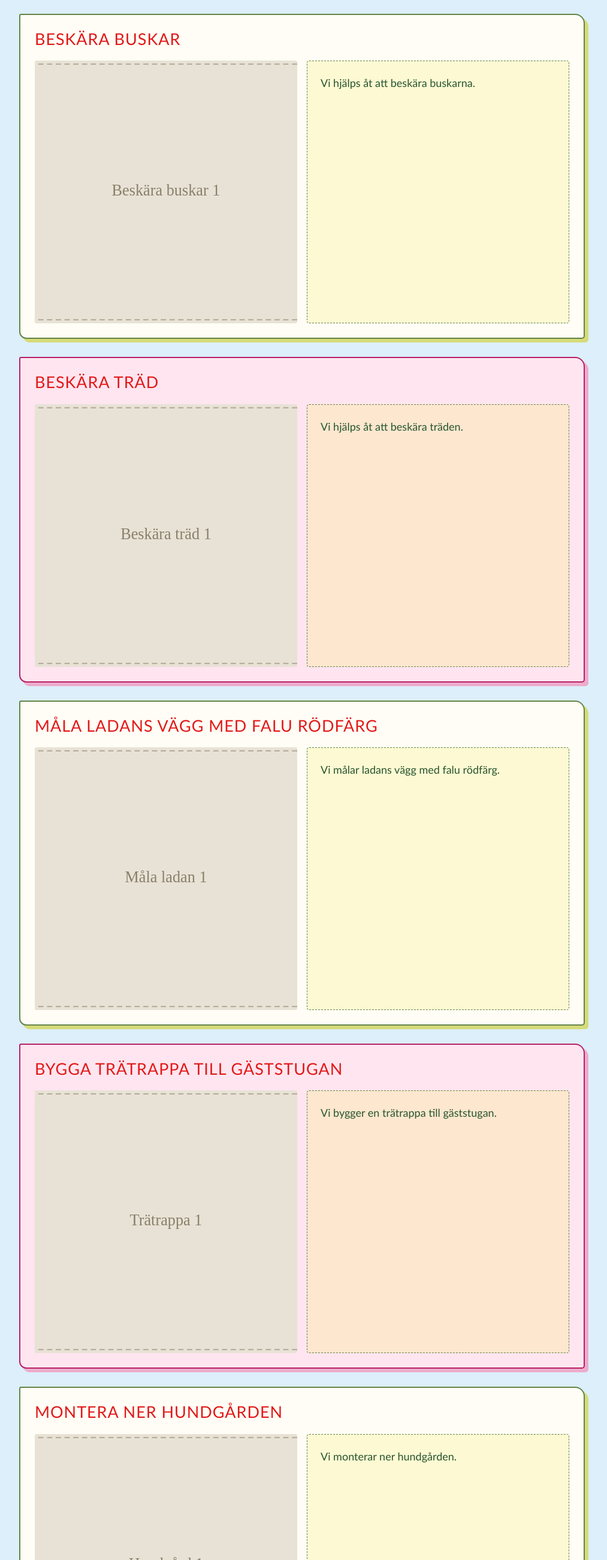
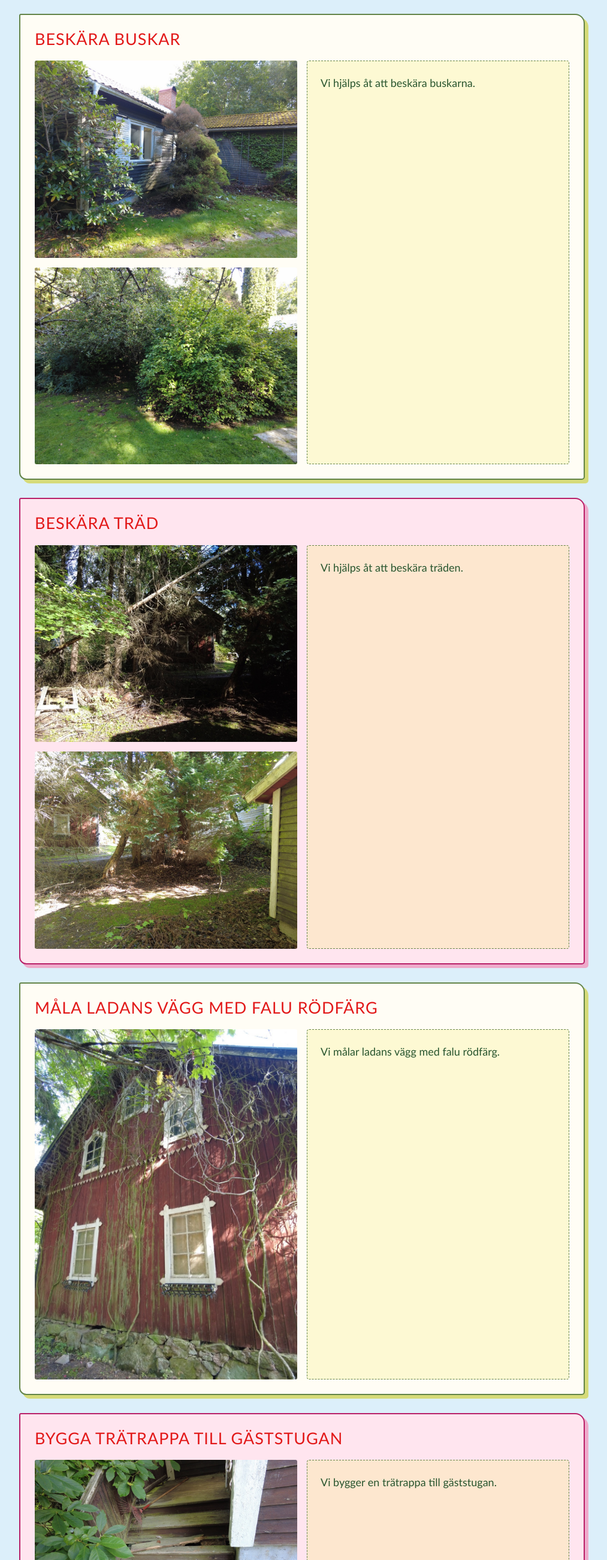
Before and after one commit to jeremistadler/13august, a plain HTML site: page index.html in a window 1280 px wide. Shown: the part 1581-4182 px from the top of the page at 60% size, without its empty margins (136-1149 px from the left). Drawn offline with Linux system fonts and the light colour scheme.

Commit message:
Replace task placeholders with photos and add road work
Show the supplied property photos on the workday index, including both views of the bushes and trees, and add a gravel-road task with its photo and description.

Keep the original photos alongside optimized JPEG copies used by the page. Lazy-load the task images, provide descriptive Swedish alt text and explicit dimensions, and preserve their proportions instead of cropping them to squares. Stack multiple photos within the existing responsive task layout.

This is a static HTML and asset change; no database migration is required. Verified the original seven replacement photos in the browser and checked all image paths after adding the road card.

```diff
--- a/index.html
+++ b/index.html
@@ -40,9 +40,10 @@
     .task:nth-of-type(even) { background: #ffe5ef; border-color: #b82068; box-shadow: 6px 6px 0 #eeabcb; }
     .task h3 { font-size: 27px; margin: 0 0 20px; }
     .task-images { display: grid; grid-template-columns: 1fr 1fr; gap: 16px; }
+    .task-photos { display: grid; gap: 16px; align-content: start; }
     .task-description { padding: 22px; background: #f6ed7040; border: 1px dashed #638448; border-radius: 4px; font-size: 18px; }
     .task-description p { margin: 0; }
-    .task-images img { display: block; width: 100%; aspect-ratio: 1 / 1; object-fit: cover; border-radius: 3px; }
+    .task-images img { display: block; width: 100%; height: auto; border-radius: 3px; }
     @media (max-width: 600px) {
       main { padding: 8px 20px 56px; }
       .invitation-title { margin-bottom: 24px; }
@@ -92,7 +93,10 @@
       <div class="task">
         <h3>Beskära buskar</h3>
         <div class="task-images">
-          <img src="/images/beskara-buskar-1.svg" alt="Beskära buskar – bild 1">
+          <div class="task-photos">
+            <img src="/images/web/buske1.jpg" width="1200" height="900" loading="lazy" alt="Buskar intill husets fasad som ska beskäras">
+            <img src="/images/web/buske2.jpg" width="1200" height="900" loading="lazy" alt="Täta buskar vid gräsmattan som ska beskäras">
+          </div>
           <div class="task-description"><p>Vi hjälps åt att beskära buskarna.</p></div>
         </div>
       </div>
@@ -100,7 +104,10 @@
       <div class="task">
         <h3>Beskära träd</h3>
         <div class="task-images">
-          <img src="/images/beskara-trad-1.svg" alt="Beskära träd – bild 1">
+          <div class="task-photos">
+            <img src="/images/web/trad1.jpg" width="1200" height="900" loading="lazy" alt="Träd med låga grenar framför en röd byggnad">
+            <img src="/images/web/trad2.jpg" width="1200" height="900" loading="lazy" alt="Träd och grenar mellan byggnaderna som ska beskäras">
+          </div>
           <div class="task-description"><p>Vi hjälps åt att beskära träden.</p></div>
         </div>
       </div>
@@ -108,7 +115,7 @@
       <div class="task">
         <h3>Måla ladans vägg med falu rödfärg</h3>
         <div class="task-images">
-          <img src="/images/mala-ladan-1.svg" alt="Måla ladan – bild 1">
+          <img src="/images/web/falufarg.jpg" width="900" height="1200" loading="lazy" alt="Ladans röda träfasad som ska målas med falu rödfärg">
           <div class="task-description"><p>Vi målar ladans vägg med falu rödfärg.</p></div>
         </div>
       </div>
@@ -116,7 +123,7 @@
       <div class="task">
         <h3>Bygga trätrappa till gäststugan</h3>
         <div class="task-images">
-          <img src="/images/tra-trappa-1.svg" alt="Trätrappa till gäststugan – bild 1">
+          <img src="/images/web/trappa.jpg" width="1200" height="900" loading="lazy" alt="Den slitna trätrappan vid gäststugan som ska ersättas">
           <div class="task-description"><p>Vi bygger en trätrappa till gäststugan.</p></div>
         </div>
       </div>
@@ -124,8 +131,16 @@
       <div class="task">
         <h3>Montera ner hundgården</h3>
         <div class="task-images">
-          <img src="/images/hundgard-1.svg" alt="Montera ner hundgården – bild 1">
+          <img src="/images/web/hundgard.jpg" width="1200" height="900" loading="lazy" alt="Hundgårdens metallstängsel som ska monteras ner">
           <div class="task-description"><p>Vi monterar ner hundgården.</p></div>
+        </div>
+      </div>
+
+      <div class="task">
+        <h3>Grusa vägen</h3>
+        <div class="task-images">
+          <img src="/images/web/grus1.jpg" width="1200" height="900" loading="lazy" alt="Vägen intill ladan med hjulspår och vattenpölar">
+          <div class="task-description"><p>Vi hjälps åt att fylla på med grus och jämna till vägen.</p></div>
         </div>
       </div>
     </section>
```
Also changed, not shown: images/web/buske1.jpg (added), images/web/buske2.jpg (added), images/web/falufarg.jpg (added), images/web/grus1.jpg (added), images/web/hundgard.jpg (added), images/web/trad1.jpg (added), images/web/trad2.jpg (added), images/web/trappa.jpg (added), 8 other files.
